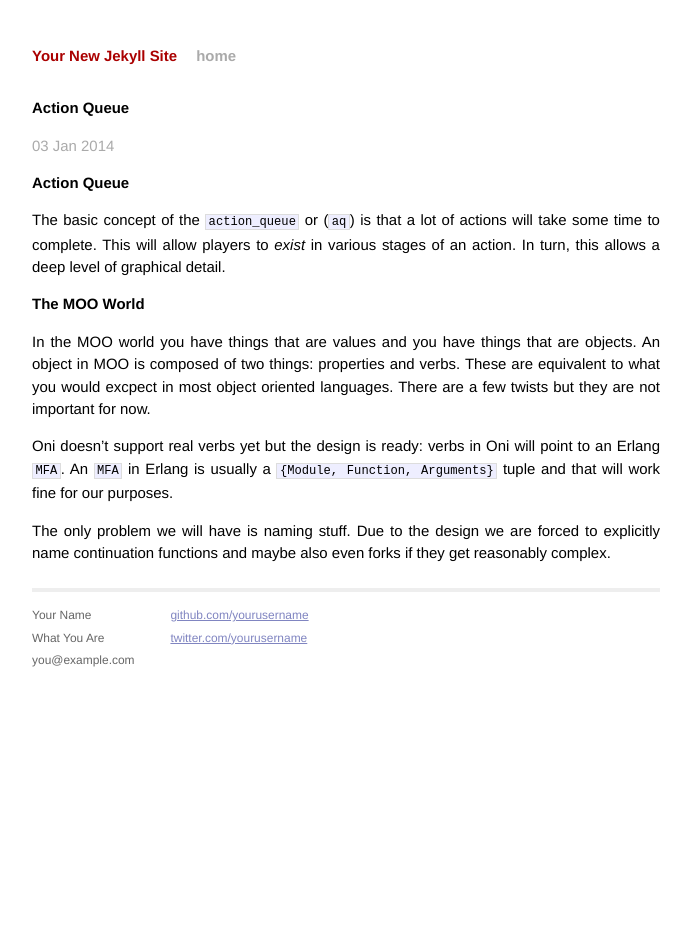
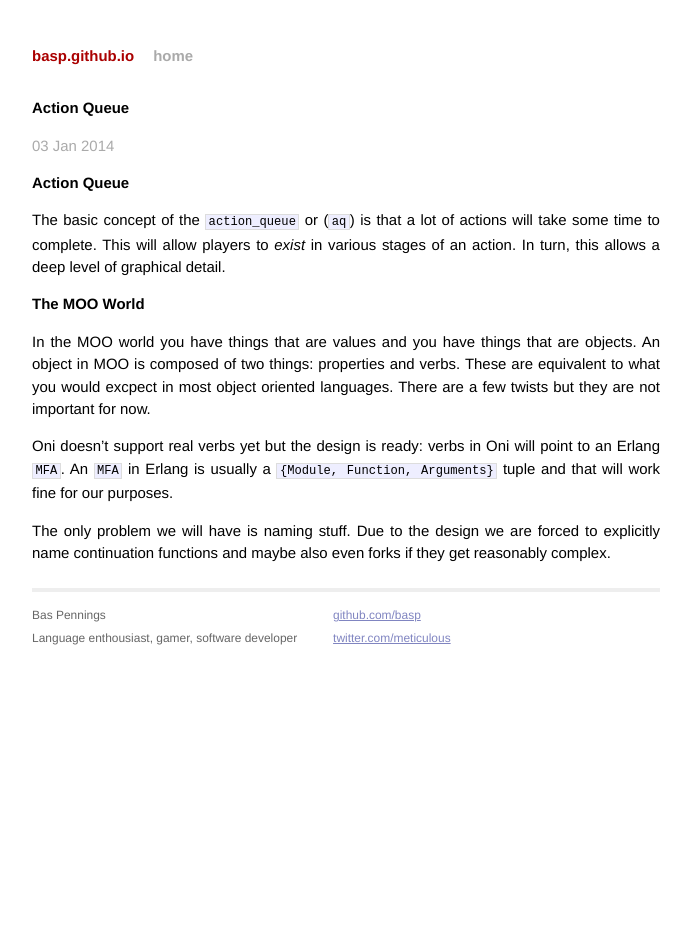
Before and after one commit to basp/basp.github.io, a Jekyll site: the page built from _posts/2014-01-03-action-queue.md, in a window 1280 px wide. Shown: the whole page, without its empty margins (294-985 px from the left). Built offline with Jekyll 4.4.1, drawn with Linux system fonts in a browser that asks for light colours; Markdown is read by kramdown in place of the engine named in the settings.

Commit message:
Fixed default layout

```diff
--- a/_config.yml
+++ b/_config.yml
@@ -1,3 +1,3 @@
-name: Your New Jekyll Site
+name: basp.github.io
 markdown: redcarpet
 pygments: true
--- a/_layouts/default.html
+++ b/_layouts/default.html
@@ -26,15 +26,14 @@
           <div class="footer">
             <div class="contact">
               <p>
-                Your Name<br />
-                What You Are<br />
-                you@example.com
+                Bas Pennings<br />
+                Language enthousiast, gamer, software developer
               </p>
             </div>
             <div class="contact">
               <p>
-                <a href="https://github.com/yourusername">github.com/yourusername</a><br />
-                <a href="https://twitter.com/yourusername">twitter.com/yourusername</a><br />
+                <a href="https://github.com/yourusername">github.com/basp</a><br />
+                <a href="https://twitter.com/yourusername">twitter.com/meticulous</a><br />
               </p>
             </div>
           </div>
```
